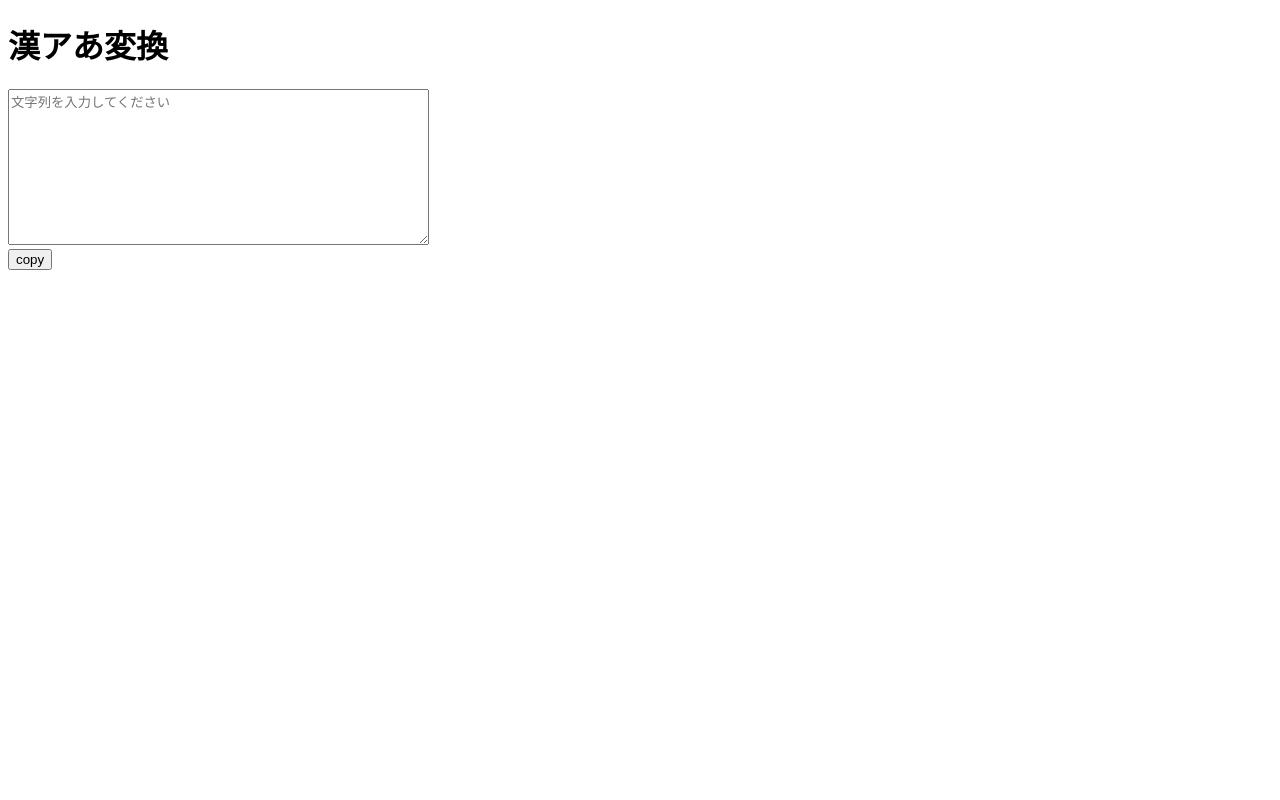
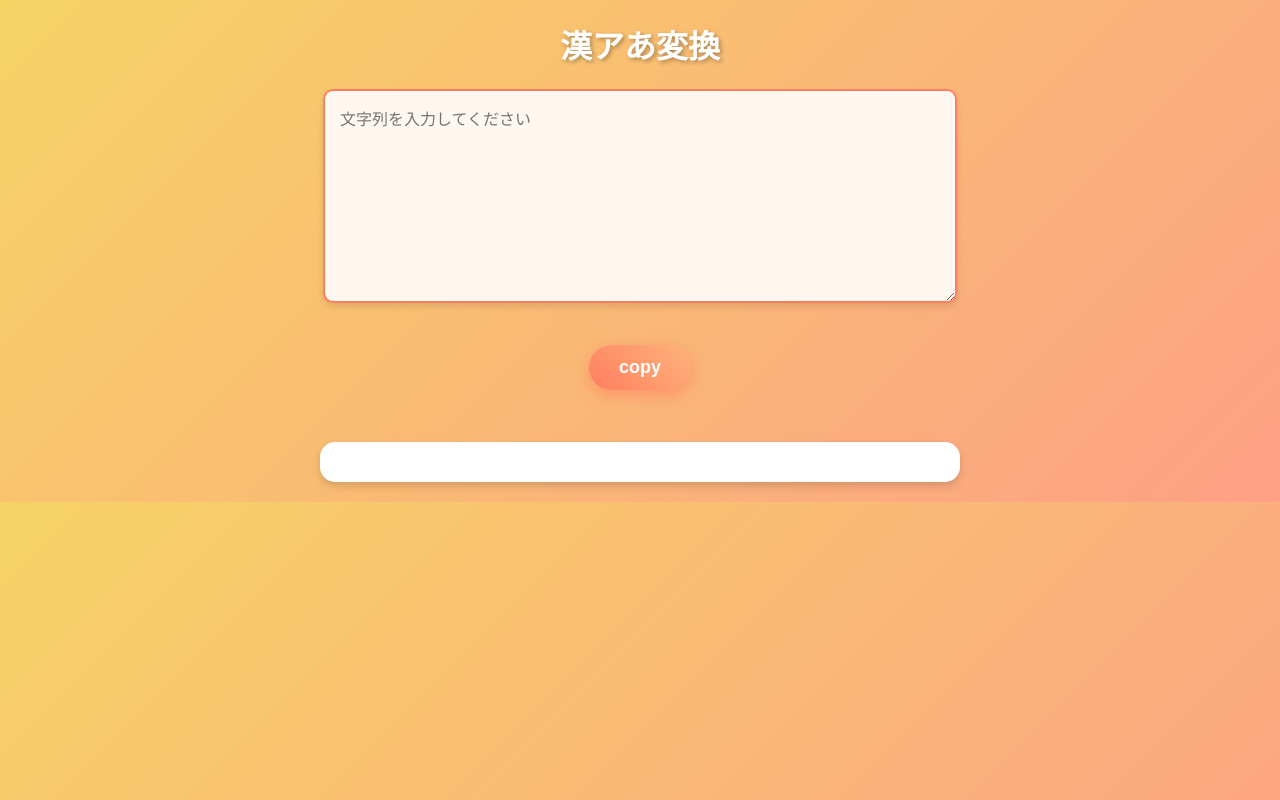
Before and after one commit to tnk8610/rounding, a plain HTML site: page index.html in a window 1280 px wide. Drawn offline with Linux system fonts and the light colour scheme.

Commit message:
Update index.html

```diff
--- a/index.html
+++ b/index.html
@@ -4,6 +4,73 @@
         <meta charset="UTF-8">
         <meta name="viewport" content="width=device-width,initial-scale=1.0">
         <title>漢アあ変換</title>
+        <style>
+            /* 背景グラデーション */
+            body {
+                background: linear-gradient(135deg, #f6d365 0%, #fda085 100%);
+                font-family: 'Segoe UI', Tahoma, Geneva, Verdana, sans-serif;
+                color: #333;
+                margin: 20px;
+            }
+
+            h1 {
+                color: #fff;
+                text-shadow: 2px 2px 4px rgba(0,0,0,0.3);
+                font-weight: 700;
+                text-align: center;
+            }
+
+            textarea {
+                display: block;
+                width: 90%;
+                max-width: 600px;
+                margin: 20px auto;
+                padding: 15px;
+                font-size: 16px;
+                border-radius: 10px;
+                border: 2px solid #ff7e5f;
+                box-shadow: 0 4px 6px rgba(0,0,0,0.1);
+                resize: vertical;
+                background: #fff7f0;
+                transition: border-color 0.3s ease;
+            }
+            textarea:focus {
+                border-color: #feb47b;
+                outline: none;
+                box-shadow: 0 0 8px #feb47b;
+            }
+
+            button {
+                display: block;
+                margin: 0 auto 30px;
+                padding: 12px 30px;
+                font-size: 18px;
+                font-weight: bold;
+                color: white;
+                background: linear-gradient(45deg, #ff7e5f, #feb47b);
+                border: none;
+                border-radius: 30px;
+                cursor: pointer;
+                box-shadow: 0 5px 15px rgba(255, 126, 95, 0.6);
+                transition: background 0.3s ease;
+            }
+            button:hover {
+                background: linear-gradient(45deg, #feb47b, #ff7e5f);
+            }
+
+            #output {
+                max-width: 600px;
+                margin: 0 auto;
+                padding: 20px;
+                background: #fff;
+                border-radius: 15px;
+                box-shadow: 0 4px 8px rgba(0,0,0,0.15);
+                white-space: pre-wrap; /* 改行を反映 */
+                font-family: 'Courier New', Courier, monospace;
+                font-size: 16px;
+                color: #444;
+            }
+        </style>
     </head>
     <body>
         <h1>漢アあ変換</h1>
```
